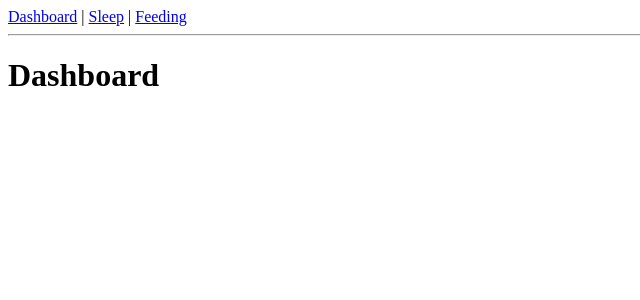
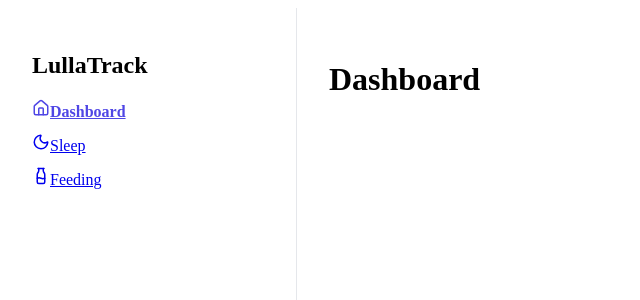
Before and after one commit to Donnadonnana/LullaTrack, a React (Vite) app in the folder frontend/: page / in a window 1280 px wide. Shown: the top 300 px of the page, without its empty margins (0-640 px from the left). Built offline with nearby package versions, Linux system fonts and the light colour scheme.

Commit message:
simple nav bar:

```diff
--- a/frontend/package.json
+++ b/frontend/package.json
@@ -12,6 +12,7 @@
   "dependencies": {
     "axios": "^1.18.1",
     "firebase": "^12.15.0",
+    "lucide-react": "^1.23.0",
     "react": "^19.2.7",
     "react-dom": "^19.2.7",
     "react-router-dom": "^7.18.1"
--- /dev/null
+++ b/frontend/src/components/Sidebar/Sidebar.css
@@ -0,0 +1,32 @@
+.layout {
+    display: flex;
+    min-height: 100vh;
+  }
+
+  .sidebar nav {
+    display: flex;
+    flex-direction: column;
+    gap: 12px;
+  }
+
+  .active {
+    font-weight: 600;
+    color: #4f46e5;
+  }
+
+  .layout {
+    display: flex;
+    min-height: 100vh;
+  }
+
+  .sidebar {
+    width: 240px;
+    border-right: 1px solid #e5e7eb;
+    padding: 24px;
+    background: white;
+  }
+
+  .content {
+    flex: 1;
+    padding: 32px;
+  }
--- /dev/null
+++ b/frontend/src/components/Sidebar/Sidebar.tsx
@@ -0,0 +1,37 @@
+import { NavLink } from "react-router-dom";
+import { Home, Moon, Milk } from "lucide-react";
+import "./Sidebar.css";
+
+export default function Sidebar() {
+  return (
+    <aside className="sidebar">
+      <h2>LullaTrack</h2>
+
+      <nav>
+        <NavLink
+          to="/"
+          className={({ isActive }) => (isActive ? "active" : "")}
+        >
+          <Home size={18} />
+          Dashboard
+        </NavLink>
+
+        <NavLink
+          to="/sleep"
+          className={({ isActive }) => (isActive ? "active" : "")}
+        >
+          <Moon size={18} />
+          Sleep
+        </NavLink>
+
+        <NavLink
+          to="/feeding"
+          className={({ isActive }) => (isActive ? "active" : "")}
+        >
+          <Milk size={18} />
+          Feeding
+        </NavLink>
+      </nav>
+    </aside>
+  );
+}
--- a/frontend/src/layouts/index.tsx
+++ b/frontend/src/layouts/index.tsx
@@ -1,19 +1,14 @@
-import { Link, Outlet } from "react-router-dom";
-
-// simple navigation layout for the app
+import { Outlet } from "react-router-dom";
+import Sidebar from "../components/Sidebar/Sidebar";
 
 export default function MainLayout() {
   return (
-    <div>
-      <nav>
-        <Link to="/">Dashboard</Link> |{" "}
-        <Link to="/sleep">Sleep</Link> |{" "}
-        <Link to="/feeding">Feeding</Link>
-      </nav>
+    <div className="layout">
+      <Sidebar />
 
-      <hr />
-
-      <Outlet />
+      <main className="content">
+        <Outlet />
+      </main>
     </div>
   );
 }
```
Also changed, not shown: frontend/src/components/Sidebar/SidebarItem.tsx (added), 1 other file (tests, documents, lock files or other folders).
